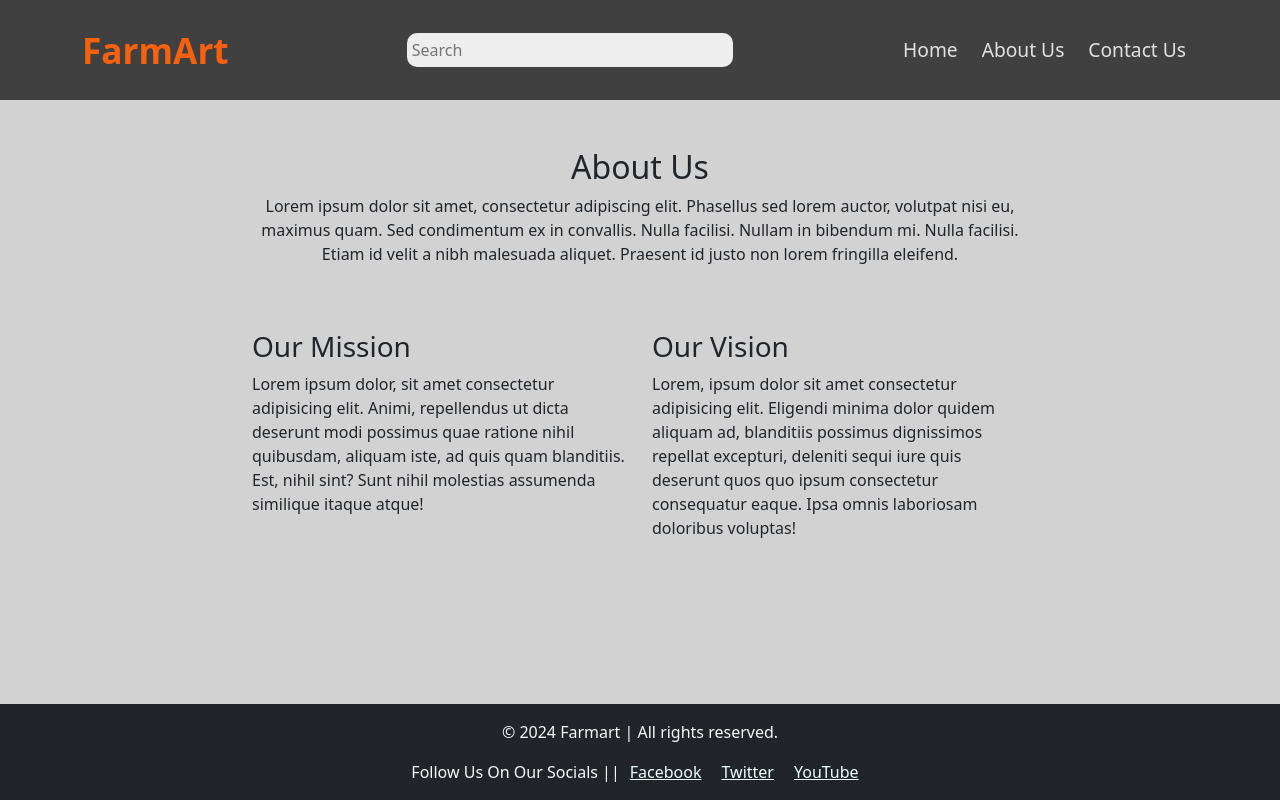
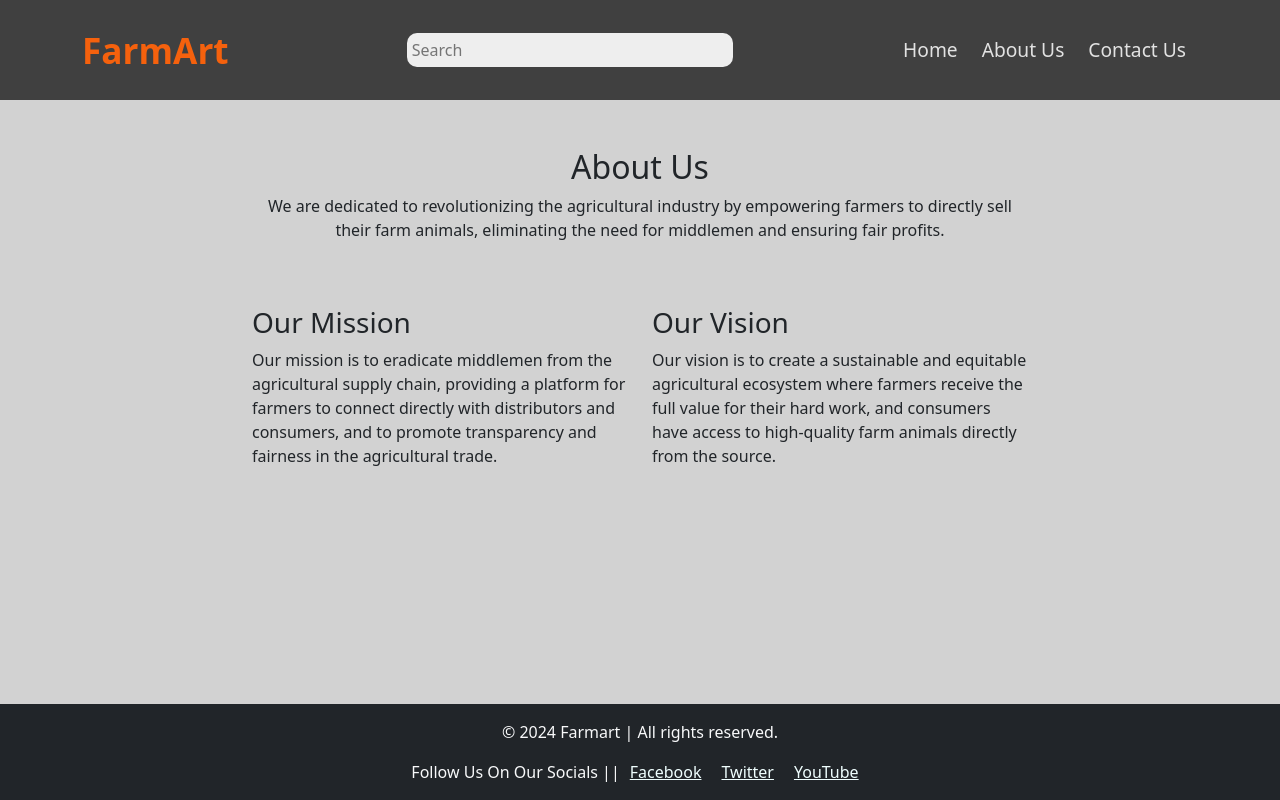
Before and after one commit to tedkelvin19/Farmart, a React (Vite) app in the folder Frontend/: page /about-us in a window 1280 px wide. Built offline with nearby package versions, Linux system fonts and the light colour scheme.

Commit message:
Added about-us, mission, vision

```diff
--- a/Frontend/src/components/About/AboutUs.jsx
+++ b/Frontend/src/components/About/AboutUs.jsx
@@ -10,27 +10,17 @@ const About = () => {
         <div className="row mt-5">
           <div className="col">
             <h2 className="text-center">About Us</h2>
-            <p className="text-center">
-              Lorem ipsum dolor sit amet, consectetur adipiscing elit. Phasellus
-              sed lorem auctor, volutpat nisi eu, maximus quam. Sed condimentum
-              ex in convallis. Nulla facilisi. Nullam in bibendum mi. Nulla
-              facilisi. Etiam id velit a nibh malesuada aliquet. Praesent id
-              justo non lorem fringilla eleifend.
-            </p>
+            <p className="text-center">We are dedicated to revolutionizing the agricultural industry by empowering farmers to directly sell their farm animals, eliminating the need for middlemen and ensuring fair profits.</p>
           </div>
         </div>
         <div className="row mt-5">
           <div className="col-md-6">
             <h3>Our Mission</h3>
-            <p>
-              Lorem ipsum dolor, sit amet consectetur adipisicing elit. Animi, repellendus ut dicta deserunt modi possimus quae ratione nihil quibusdam, aliquam iste, ad quis quam blanditiis. Est, nihil sint? Sunt nihil molestias assumenda similique itaque atque!
-            </p>
+            <p>Our mission is to eradicate middlemen from the agricultural supply chain, providing a platform for farmers to connect directly with distributors and consumers, and to promote transparency and fairness in the agricultural trade.</p>
           </div>
           <div className="col-md-6">
             <h3>Our Vision</h3>
-            <p>
-              Lorem, ipsum dolor sit amet consectetur adipisicing elit. Eligendi minima dolor quidem aliquam ad, blanditiis possimus dignissimos repellat excepturi, deleniti sequi iure quis deserunt quos quo ipsum consectetur consequatur eaque. Ipsa omnis laboriosam doloribus voluptas!
-            </p>
+            <p>Our vision is to create a sustainable and equitable agricultural ecosystem where farmers receive the full value for their hard work, and consumers have access to high-quality farm animals directly from the source.</p>
           </div>
         </div>
       </div>
```
